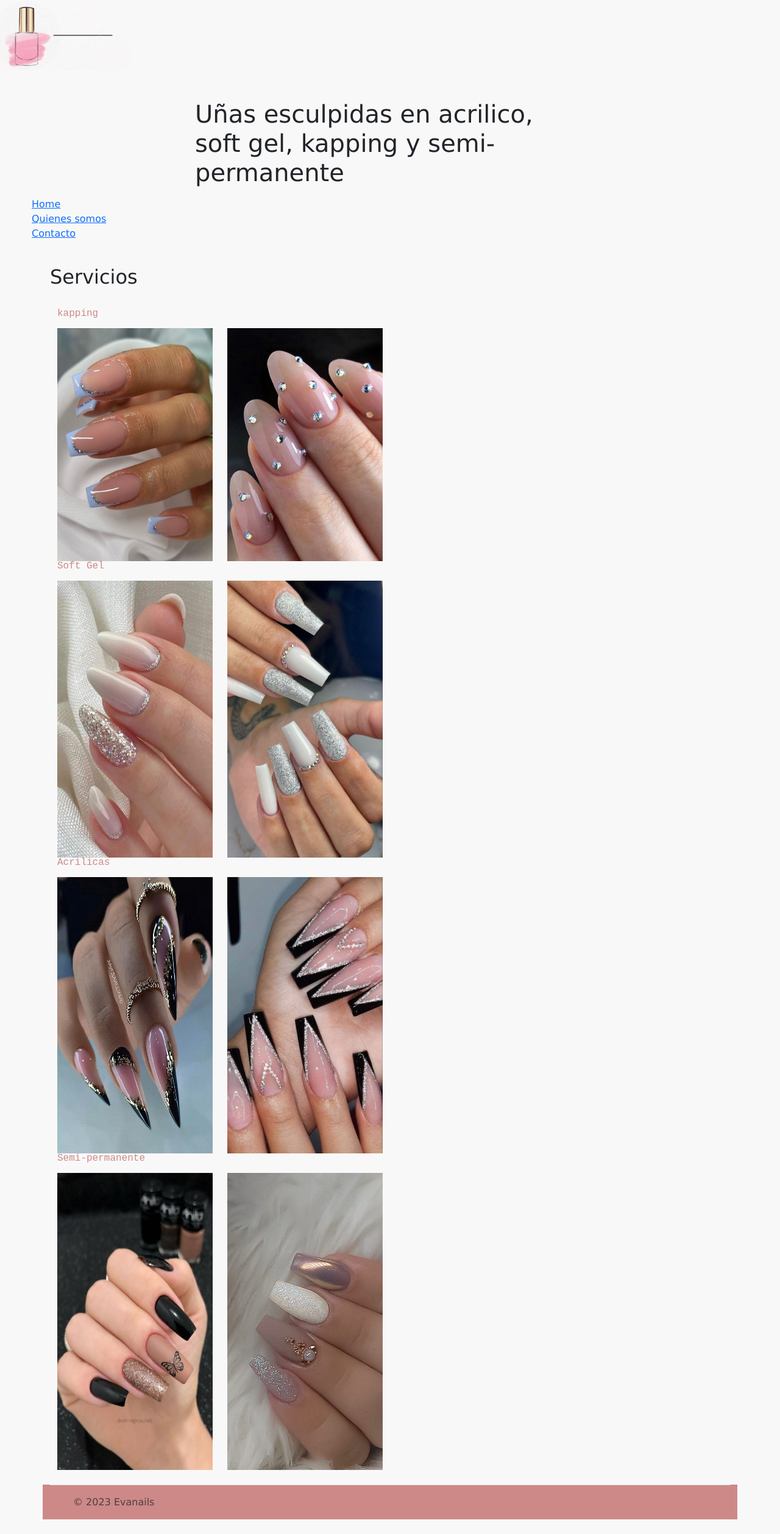
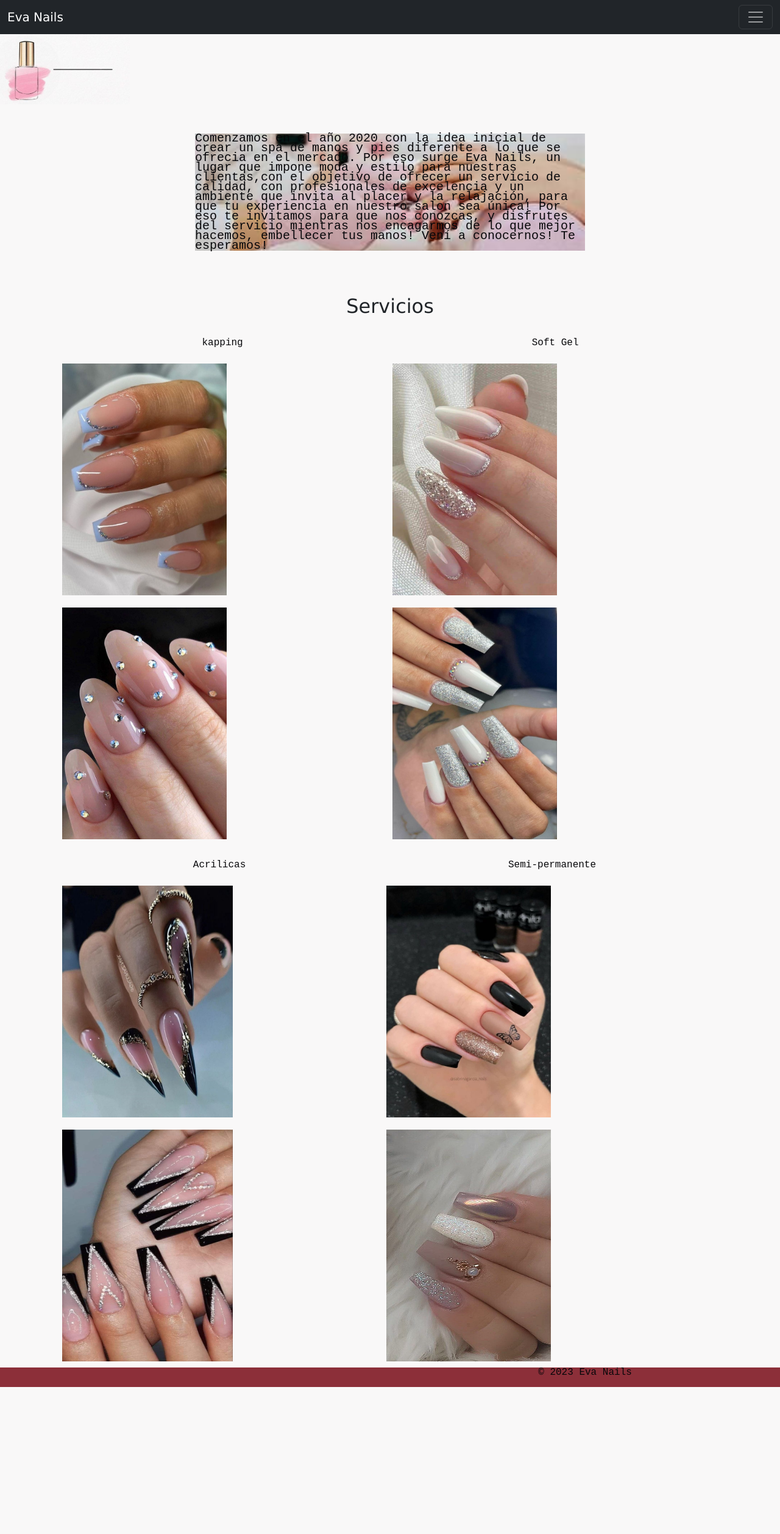
Before and after one commit to lucasperaccini/PF-Peraccini, a website: page index.html in a window 1280 px wide. Shown: the whole page at 61% size. After the commit the page ends 2274 px from the top, so only its background shows below. Drawn offline with nearby package versions, Linux system fonts and the light colour scheme.

Commit message:
actualizacion

```diff
--- a/css/estilo.css
+++ b/css/estilo.css
@@ -3,7 +3,7 @@ body{
 	background-color: #F9F8F8;
 }
 p {
-	color: #CD8987;
+	color: #07070a;
 	font-family: 'Courier New', Courier, monospace;
 	font-weight: 250px;
 	text-decoration: none;
@@ -27,8 +27,9 @@ p {
 }
 
 .footer {
-	background-color: #CD8987;
+	background-color: #8c2f39;
 	float: none;
+	display: flex;
 }
 .abc{
 	float:left;
@@ -39,9 +40,24 @@ p {
 }
 
 .imagenes{
-	width: 250px;
+	width: 290px;
+	height: 400px;
 	margin-inline-start: 5px;
 	margin-inline-end: 5px;
+	margin: 0 10px;
+	justify-content: center;
+	padding: 10px;
+
+}
+
+.imagenes2{
+	width: 300px;
+	height: 400px;
+	margin-inline-start: 5px;
+	margin-inline-end: 5px;
+	margin: 0 10px;
+	justify-content: center;
+	padding: 10px;
 
 }
 .titulo{
@@ -78,4 +94,17 @@ p {
 	justify-content:center;
 	}
 
+.contenedor {
+	display: flex;
+}
+
+.fondo {
+	margin: 0;
+	padding: 0;
+	background: url(/assets/img/fondo.jpg);
+	background-size: cover;
+	background-position: center;
+	font-family: sans-serif;
+
+}
 /*# sourceMappingURL=estilos.css.map */
--- a/index.html
+++ b/index.html
@@ -12,79 +12,139 @@
 </head>
 <body>
     <main>
-
     <header class="superior">
+        <nav class="navbar navbar-dark bg-dark" aria-label="Dark offcanvas navbar">
+            <div class="container-fluid">
+              <a class="navbar-brand" href="#">Eva Nails</a>
+              <button class="navbar-toggler" type="button" data-bs-toggle="offcanvas" data-bs-target="#offcanvasNavbarDark" aria-controls="offcanvasNavbarDark" aria-label="Toggle navigation">
+                <span class="navbar-toggler-icon"></span>
+              </button>
+              <div class="offcanvas offcanvas-end text-bg-dark" tabindex="-1" id="offcanvasNavbarDark" aria-labelledby="offcanvasNavbarDarkLabel">
+                <div class="offcanvas-header">
+                  <h5 class="offcanvas-title" id="offcanvasNavbarDarkLabel">Menu</h5>
+                  <button type="button" class="btn-close btn-close-white" data-bs-dismiss="offcanvas" aria-label="Close"></button>
+                </div>
+                <div class="offcanvas-body">
+                  <ul class="navbar-nav justify-content-end flex-grow-1 pe-3">
+                    <li class="nav-item">
+                      <a class="nav-link active text-center" aria-current="page" href="#">Inicio</a>
+                    </li>
+                    <li class="nav-item">
+                      <a class="nav-link text-center" href="./views/quienes-somos.html">Nosotros</a>
+                    </li>
+                    <li class="nav-item">
+                        <a class="nav-link text-center" href="./views/contactanos.html">Contactanos</a>
+                      </li>
+                  </ul>
+                </div>
+              </div>
+            </div>
+          </nav>
 
     <img class="centro col-sm-5 col-md-3 col-lg-2" id="top" src="assets/img/diseño.jpeg" alt="logo sitio">
     <br>
     <div class="col-lg-6 mx-auto">
-        <p class="centro fs-5 mb-4"><font style="vertical-align: inherit;"><font style="vertical-align: inherit;"><h1>Uñas esculpidas en acrilico, soft gel, kapping y semi-permanente</h1></font></font></p>
+        <p class="centro fs-5 mb-4"><font style="vertical-align: inherit;"><font style="vertical-align: inherit;"><h1></h1></font></font></p>
         <div class="d-grid gap-2 d-sm-flex justify-content-sm-center">
         </div>
 
     </div>
 
-        <nav>
-            <ul class="col-sm-5 col-md-3 col-lg-2" class="menu">
-            <li class="submenu"><a href="#">Home</a></li>
-            <li class="submenu"><a href="./views/quienes-somos.html">Quienes somos</a></li>
-            <li class="submenu"><a href="./views/contactanos.html">Contacto</a></li>
-            </ul>
-        </nav>
     </header>
+    <div class="col-lg-6 mx-auto fondo">
+        <p class="lead mb-4"><font style="vertical-align: inherit;"><font style="vertical-align: inherit;">
+
+            Comenzamos en el año 2020 con la idea inicial de crear un spa de manos y pies diferente a lo que se ofrecia en el mercado.
+
+            Por eso surge Eva Nails, un lugar que impone moda y estilo para nuestras clientas,con el objetivo de ofrecer un
+
+             servicio de calidad, con profesionales de excelencia y un ambiente que invita al placer y la relajación, para que tu experiencia en
+
+             nuestro salon sea única!
+
+            Por eso te invitamos para que nos conozcas, y disfrutes del servicio mientras nos encagarmos de lo que mejor
+
+             hacemos, embellecer tus manos!
+
+            Vení a conocernos! Te esperamos!</font>
+        </font>
+      </p>
+
+      </div>
     <br>
+</div>
+<br>
+
 <article class="container">
-        <h2>Servicios</h2>
+    <h2 class="text-center">Servicios</h2>
     <br>
-        <div class="container">
+
+    <div class="container contenedor">
         <div class="row">
-            <p>kapping</p>
-                <img class="col-sm-6 col-md-4 col-lg-3" src="./assets/img/kapping1.jpeg" alt="imagen kapping 1 no cargo">
-                <img class="col-sm-6 col-md-4 col-lg-3" src="./assets/img/kapping2.jpeg" alt="imagen kapping 2 no cargo">
+        <p class="text-center">kapping</p>
+            <img class="col-sm-6 col-md-4 col-lg-3 imagenes" src="./assets/img/kapping1.jpeg" alt="imagen kapping 1 no cargo">
+            <img class="col-sm-6 col-md-4 col-lg-3 imagenes" src="./assets/img/kapping2.jpeg" alt="imagen kapping 2 no cargo">
         </div>
 
         <div class="row">
-            <p>Soft Gel</p>
+        <p class="text-center">Soft Gel</p>
 
-                <img class= "col-sm-6 col-md-4 col-lg-3" src="./assets/img/softgel1.jpeg" alt="imagen soft 1 no cargo">
-                <img class= "col-sm-6 col-md-4 col-lg-3" src="./assets/img/softgel2.jpeg" alt="imagen soft 2 no cargo">
+            <img class= "col-sm-6 col-md-4 col-lg-3 imagenes" src="./assets/img/softgel1.jpeg" alt="imagen soft 1 no cargo">
+            <img class= "col-sm-6 col-md-4 col-lg-3 imagenes" src="./assets/img/softgel2.jpeg" alt="imagen soft 2 no cargo">
         </div>
     </div>
-
-        <div class="container">
+    <br>
+    <div class="container contenedor">
         <div class="row">
-            <p>Acrilicas</p>
-                <img class="col-sm-6 col-md-4 col-lg-3" src="./assets/img/acrilicas1.jpeg" alt="imagen acrilicas 1 no cargo">
-                <img class="col-sm-6 col-md-4 col-lg-3" src="./assets/img/acrilicas2.jpeg" alt="imagen acrilicas 2 no cargo">
+        <p class="text-center">Acrilicas</p>
+            <img class="col-sm-6 col-md-4 col-lg-3 imagenes2" src="./assets/img/acrilicas1.jpeg" alt="imagen acrilicas 1 no cargo">
+            <img class="col-sm-6 col-md-4 col-lg-3 imagenes2" src="./assets/img/acrilicas2.jpeg" alt="imagen acrilicas 2 no cargo">
         </div>
 
         <div class="row">
-            <p> Semi-permanente</p>
-                <img class="col-sm-6 col-md-4 col-lg-3" src="./assets/img/semi-permanente1.jpeg" alt="imagen semi 1 no cargo">
-                <img class="col-sm-6 col-md-4 col-lg-3" src="./assets/img/semi-permanente2.jpeg" alt="imagen semi 2 no cargo">
+        <p class="text-center"> Semi-permanente</p>
+            <img class="col-sm-6 col-md-4 col-lg-3 imagenes" src="./assets/img/semi-permanente1.jpeg" alt="imagen semi 1 no cargo">
+            <img class="col-sm-6 col-md-4 col-lg-3 imagenes" src="./assets/img/semi-permanente2.jpeg" alt="imagen semi 2 no cargo">
         </div>
 
     </div>
 </article>
 </main>
 
+<footer>
+<div id="footer-outer" data-midnight="light" data-cols="1" data-custom-color="true" data-disable-copyright="false" data-matching-section-color="false" data-copyright-line="false" data-using-bg-img="false" data-bg-img-overlay="0.9" data-full-width="false" data-using-widget-area="false">
 
-    <div class="footer container">
-        <footer class="d-flex flex-wrap justify-content-between align-items-center py-3 my-4 border-top">
-          <div class="col-md-4 d-flex align-items-center">
-            <a href="/" class="mb-3 me-2 mb-md-0 text-body-secondary text-decoration-none lh-1">
-              <svg class="bi" width="30" height="24"><use xlink:href="#bootstrap"></use></svg>
-            </a>
-            <span class="mb-3 mb-md-0 text-body-secondary">© 2023 Evanails</span>
+
+
+
+    <div class="row" id="copyright" data-layout="centered">
+
+        <div class="container footer">
+
+
+            <div class="col span_7 col_last">
+                <ul class="social">
+                                                                                                                                                                                                                                                                                                                                                                                                                                                                                                                                                                                                                                                                                                                </ul>
+            </div><!--/span_7-->
+
+                                <div class="col span_5">
+
+
+                      <div class="widget">
+
                       </div>
 
-          <ul class="nav col-md-4 justify-content-end list-unstyled d-flex">
-            <li class="ms-3"><a class="text-body-secondary" href="#"><svg class="bi" width="24" height="24"><use xlink:href="#twitter"></use></svg></a></li>
-            <li class="ms-3"><a class="text-body-secondary" href="#"><svg class="bi" width="24" height="24"><use xlink:href="#instagram"></use></svg></a></li>
-            <li class="ms-3"><a class="text-body-secondary" href="#"><svg class="bi" width="24" height="24"><use xlink:href="#facebook"></use></svg></a></li>
-          </ul>
+                                                <p class="text-center">© 2023 Eva Nails  </p>
+
+                </div><!--/span_5-->
+
+        </div><!--/container-->
+
+    </div><!--/row-->
+
+
+</div>
 </footer>
-      </div>
 
     <script src="https://cdn.jsdelivr.net/npm/bootstrap@5.3.0/dist/js/bootstrap.bundle.min.js" integrity="sha384-geWF76RCwLtnZ8qwWowPQNguL3RmwHVBC9FhGdlKrxdiJJigb/j/68SIy3Te4Bkz" crossorigin="anonymous"></script>
 </body>
```
Also changed, not shown: package.json (added, +11 -0 lines), views/contactanos.html (+50 -26 lines), views/quienes-somos.html (+49 -29 lines), assets/img/fondo.jpg (added). Lines whose indentation alone changed are shown as unchanged.
